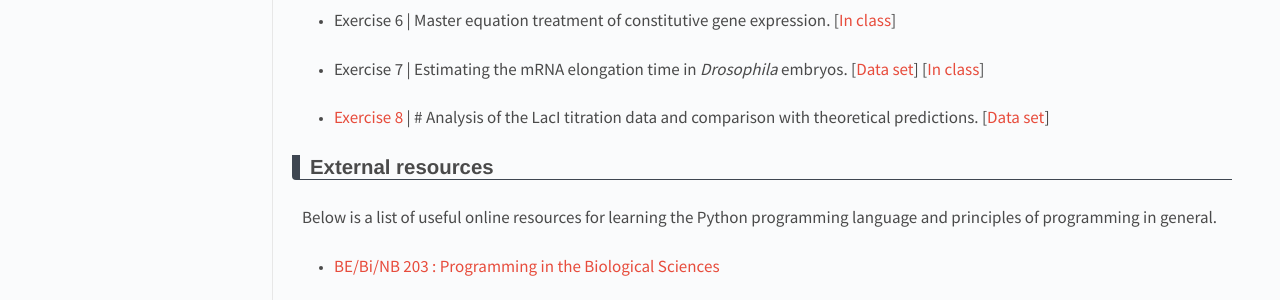
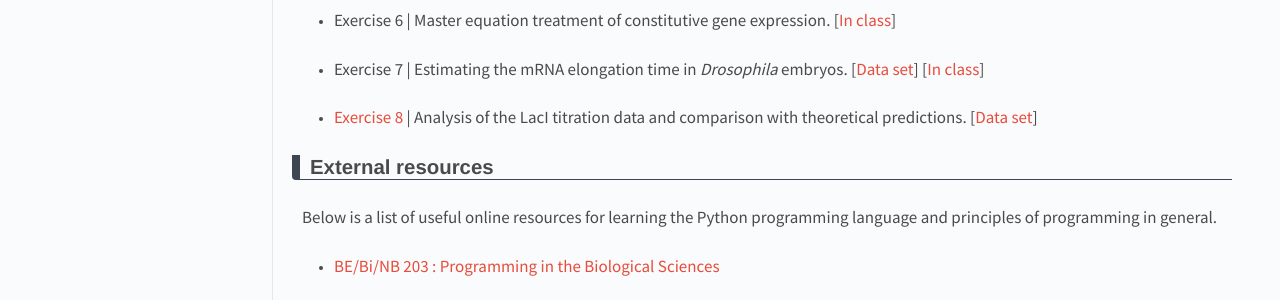
Before and after one commit to RPGroup-PBoC/be262, a Jekyll site: the page built from _posts/2017-01-25-code.md, in a window 1280 px wide. Shown: the part 1435-1735 px from the top of the page. Built offline with Jekyll 4.4.1, drawn with Linux system fonts in a browser that asks for light colours.

Commit message:
minor fix

```diff
--- a/_posts/2017-01-25-code.md
+++ b/_posts/2017-01-25-code.md
@@ -50,7 +50,7 @@ As we progress through the course, the code written in class will be posted here
 
 * Exercise 7 \| Estimating the mRNA elongation time in *Drosophila* embryos. \[[Data set](http://rpdata.caltech.edu/courses/course_data/ms2_elongation.zip)\] \[[In class]({{site.baseurl}}/code/fly_elongation_rate_in_class.html)\]
 
-* [Exercise 8]({{site.baseurl}}/code/laci_titration.html) \| # Analysis of the LacI titration data and comparison with theoretical predictions. \[[Data set](http://rpdata.caltech.edu/courses/course_data/lacI_titration.zip)\]
+* [Exercise 8]({{site.baseurl}}/code/laci_titration.html) \| Analysis of the LacI titration data and comparison with theoretical predictions. \[[Data set](http://rpdata.caltech.edu/courses/course_data/lacI_titration.zip)\]
 
 
 ## External resources
```
